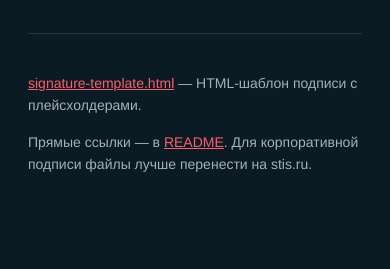
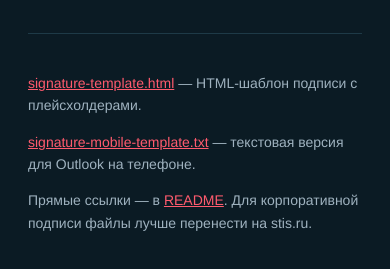
Before and after one commit to timuramishov-jpg/stis-signature-assets, a plain HTML site: page index.html in a window 390 px wide. Shown: the part 631-900 px from the top of the page. Before the commit the page ends 876 px from the top, so only its background shows below. Drawn offline with Linux system fonts and the light colour scheme.

Commit message:
Add mobile signature template

```diff
--- a/index.html
+++ b/index.html
@@ -42,6 +42,7 @@
 
   <div class="block">
     <p><a href="signature-template.html">signature-template.html</a> — HTML-шаблон подписи с плейсхолдерами.</p>
+    <p><a href="signature-mobile-template.txt">signature-mobile-template.txt</a> — текстовая версия для Outlook на телефоне.</p>
     <p>Прямые ссылки — в <a href="README.md">README</a>. Для корпоративной подписи файлы лучше перенести на stis.ru.</p>
   </div>
 </div>
```
Also changed, not shown: signature-mobile-template.txt (added), 1 other file.
